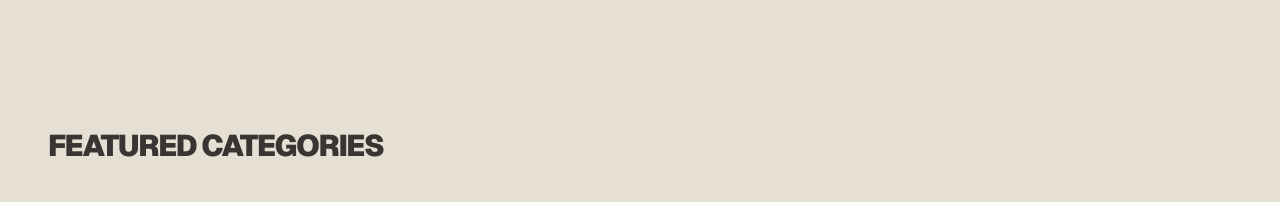
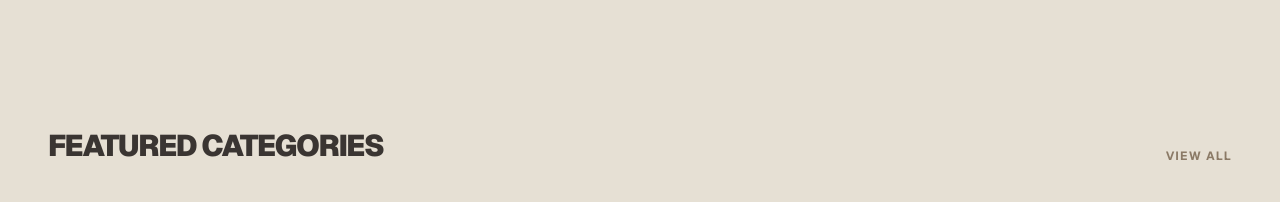
Before and after one commit to MostofaSeum/DjangoPractice, a Next.js app in the folder Part 2/frontend/: page / in a window 1280 px wide. Shown: the part 800-1002 px from the top of the page. Built offline with nearby package versions, Linux system fonts and the light colour scheme.

Commit message:
feat: implement storefront home page UI with hero section and featured categories

```diff
--- a/Part 2/frontend/app/page.tsx
+++ b/Part 2/frontend/app/page.tsx
@@ -1,4 +1,5 @@
 import Image from "next/image";
+import Link from "next/link";
 
 // Simple SVG Icons
 const CartIcon = () => (
@@ -151,9 +152,17 @@ export default function Home() {
       <main className="pb-24">
         {/* Featured Categories (VibeMart layout) */}
         <section className="max-w-[1400px] mx-auto px-8 md:px-12 mt-32">
-          <h2 className="text-3xl font-black mb-10 uppercase tracking-tighter">
-            Featured Categories
-          </h2>
+          <div className="flex justify-between items-end mb-10">
+            <h2 className="text-3xl font-black uppercase tracking-tighter">
+              Featured Categories
+            </h2>
+            <Link
+              href="/collections"
+              className="text-xs font-bold uppercase tracking-widest text-[#8b7a66] hover:text-[#3a3532] transition-colors"
+            >
+              View All
+            </Link>
+          </div>
           <div className="grid grid-cols-1 lg:grid-cols-3 gap-6 h-auto lg:h-[600px]">
             {/* Large Card */}
             <div className="lg:col-span-2 relative rounded-2xl overflow-hidden bg-[#d5ccb7] group cursor-pointer shadow-lg min-h-[400px]">
@@ -211,12 +220,12 @@ export default function Home() {
             <h2 className="text-3xl font-black uppercase tracking-tighter">
               Trending Now
             </h2>
-            <a
-              href="#"
+            <Link
+              href="/products"
               className="text-xs font-bold uppercase tracking-widest text-[#8b7a66] hover:text-[#3a3532] transition-colors"
             >
               View All
-            </a>
+            </Link>
           </div>
 
           <div className="grid grid-cols-1 sm:grid-cols-2 lg:grid-cols-4 gap-6">
```
